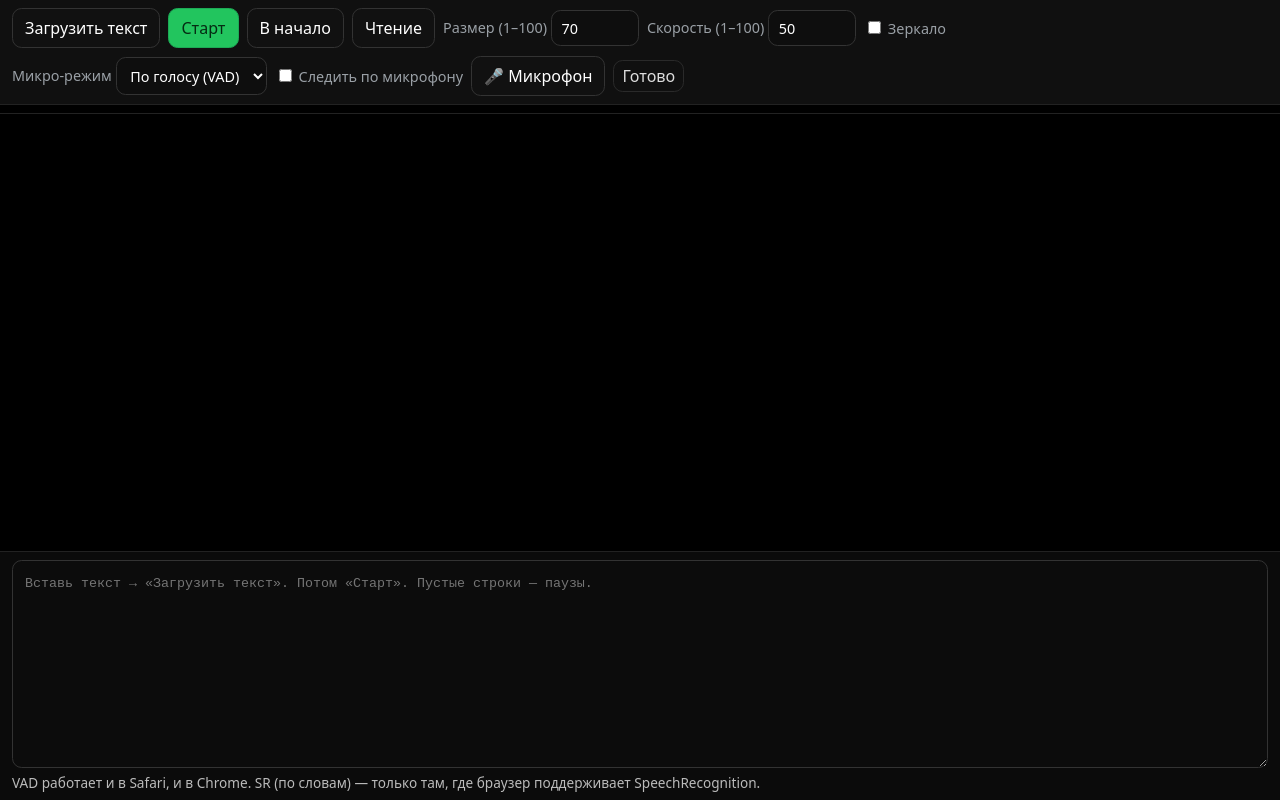
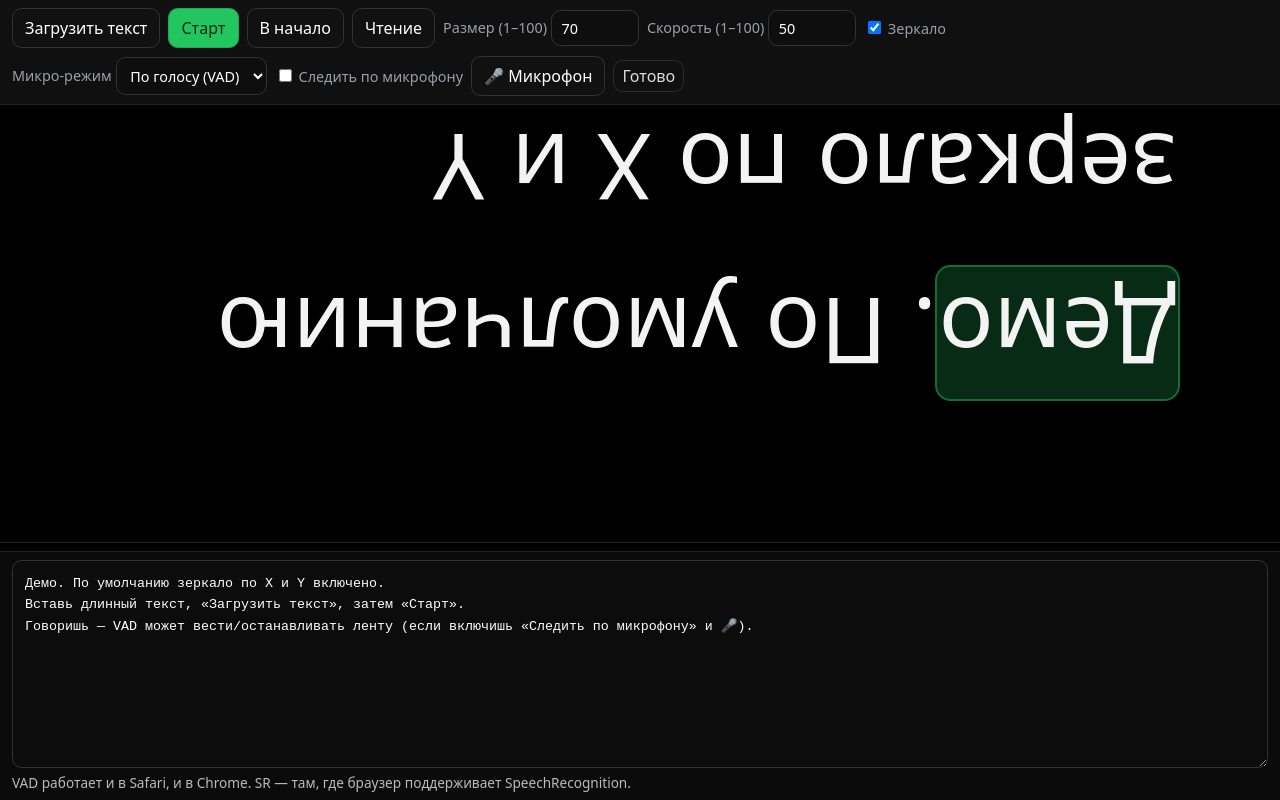
Before and after one commit to klimenkoalex/teleprompter, a plain HTML site: page index.html in a window 1280 px wide. Drawn offline with Linux system fonts and the light colour scheme.

Commit message:
Update title and improve mirror functionality

```diff
--- a/index.html
+++ b/index.html
@@ -3,7 +3,7 @@
 <head>
 <meta charset="utf-8">
 <meta name="viewport" content="width=device-width, initial-scale=1, viewport-fit=cover">
-<title>Телесуфлёр — VAD везде, SR опционально</title>
+<title>Телесуфлёр — зеркало по X и Y по умолчанию</title>
 <style>
   :root{ --bg:#000; --fg:#f3f3f3; --muted:#9aa0a6; --accent:#22c55e; }
   *{ box-sizing:border-box }
@@ -22,29 +22,34 @@
   }
   input[type="number"]::-webkit-outer-spin-button,
   input[type="number"]::-webkit-inner-spin-button{ -webkit-appearance:none; margin:0; }
-  select{
-    background:#0e0e0e; color:#fff; border:1px solid #333; border-radius:.6rem; padding:.45rem .6rem; font:inherit;
-  }
-  button{ font:inherit; background:#111; color:#fff; border:1px solid #333; padding:.5rem .75rem; border-radius:.6rem; }
+  select{ background:#0e0e0e; color:#fff; border:1px solid #333; border-radius:.6rem; padding:.45rem .6rem; font:inherit }
+  button{ font:inherit; background:#111; color:#fff; border:1px solid #333; padding:.5rem .75rem; border-radius:.6rem }
   button.primary{ background:var(--accent); color:#052b13; border-color:#1daa56 }
   button[disabled]{ opacity:.6; pointer-events:none }
   .pill{ padding:.25rem .5rem; border:1px solid #2a2a2a; border-radius:.6rem; color:#ddd }
+
   .viewer{ position:relative; flex:1; overflow:hidden; border-top:1px solid #222 }
-  .mirror{ transform:scaleX(-1) }
+  /* Зеркало: теперь по умолчанию и по X, и по Y */
+  .mirror{ transform: scale(-1,-1); }
+
   .script{
-    position:absolute; left:8vw; right:8vw; top:8rem;
-    line-height:1.8; font-size:84px; will-change:transform; transform:translateY(0);
+    position:absolute; inset:8rem 0 auto 0;
+    padding:0 8vw; padding-right:calc(8vw + .6em);
+    line-height:1.8; font-size:84px;
+    transform:translate3d(0,0,0); will-change:transform;
 
-    /* переносы и аккуратная разметка текста */
-    white-space: pre-wrap;       /* сохраняем \n, переносим по пробелам */
-    overflow-wrap: anywhere;     /* длинные слова/URL переносим где угодно */
-    word-break: normal;          /* не рубим слова жестко */
-    -webkit-hyphens: auto; hyphens: auto; /* дефисы там, где есть словарь */
+    /* переносы — чтобы не резало слова */
+    white-space:pre-wrap;
+    overflow-wrap:anywhere;
+    word-break:break-word;
+    -webkit-hyphens:auto; hyphens:auto;
   }
   .word{ padding:.04em .02em; border-radius:.15em }
   .current{ background:rgba(34,197,94,.22); outline:2px solid rgba(34,197,94,.55) }
+
   .reading .toolbar, .reading .editor{ display:none!important }
   .reading .viewer{ height:100dvh }
+
   .editor{ padding:.5rem .75rem; background:#0b0b0b; border-top:1px solid #222 }
   textarea{ width:100%; min-height:26dvh; background:#0c0c0c; color:#fff; border:1px solid #333; border-radius:.6rem; padding:.75rem; line-height:1.6 }
   .hint{ color:#bbb; font-size:.85rem }
@@ -62,19 +67,16 @@
     <div class="group">
       <label>Размер (1–100) <input type="number" id="fontVal" min="1" max="100" value="70" inputmode="numeric" placeholder="1–100"></label>
       <label>Скорость (1–100) <input type="number" id="speedVal" min="1" max="100" value="50" inputmode="numeric" placeholder="1–100"></label>
-      <label><input type="checkbox" id="chkMirror"> Зеркало</label>
+      <label><input type="checkbox" id="chkMirror" checked> Зеркало</label>
     </div>
     <div class="group">
-      <label title="Режим работы микрофона">
-        Микро-режим
+      <label>Микро-режим
         <select id="micMode">
           <option value="vad">По голосу (VAD)</option>
           <option value="sr">По словам (SR)</option>
         </select>
       </label>
-      <label title="Останавливать/вести текст от микрофона">
-        <input type="checkbox" id="chkFollow"> Следить по микрофону
-      </label>
+      <label><input type="checkbox" id="chkFollow"> Следить по микрофону</label>
       <button id="btnMic">🎤 Микрофон</button>
     </div>
     <div class="group"><span class="pill" id="status">Готово</span></div>
@@ -86,7 +88,7 @@
 
   <div class="editor">
     <textarea id="src" placeholder="Вставь текст → «Загрузить текст». Потом «Старт». Пустые строки — паузы."></textarea>
-    <div class="hint">VAD работает и в Safari, и в Chrome. SR (по словам) — только там, где браузер поддерживает SpeechRecognition.</div>
+    <div class="hint">VAD работает и в Safari, и в Chrome. SR — там, где браузер поддерживает SpeechRecognition.</div>
   </div>
 </div>
 
@@ -111,23 +113,24 @@
   // SR и VAD
   const SR = window.SpeechRecognition || window.webkitSpeechRecognition || null;
   const supportsVAD = !!(navigator.mediaDevices && navigator.mediaDevices.getUserMedia && (window.AudioContext||window.webkitAudioContext));
-  let micMode='vad'; // по умолчанию VAD
+  let micMode='vad';
   let recognition=null, recogOn=false, tail=[];
   const TAIL=6, LOOKAHEAD=60;
 
   let audioCtx=null, mediaStream=null, analyser=null, vadOn=false, voiceActive=false, vadRaf=null;
-  const VAD_ON=0.025, VAD_OFF=0.015; // RMS пороги
+  const VAD_ON=0.025, VAD_OFF=0.015;
 
-  // Инициализация селектора режима
+  // --- зеркало: включаем класс на viewer по умолчанию ---
+  viewer.classList.add('mirror');
+
+  // Инициализация режима микрофона
   (function initMicMode(){
     if(!SR){ micModeSel.querySelector('option[value="sr"]').disabled = true; }
     if(!supportsVAD){ micModeSel.querySelector('option[value="vad"]').disabled = true; }
     if(!supportsVAD && SR) micMode='sr';
     micModeSel.value = micMode;
     micModeSel.addEventListener('change', ()=>{
-      const next = micModeSel.value;
-      stopAllMic();
-      micMode = next;
+      stopAllMic(); micMode = micModeSel.value;
       note('Режим микрофона: ' + (micMode==='vad'?'VAD':'SR'));
     });
   })();
@@ -136,14 +139,14 @@
   function map100(n,min,max){ return min + (max - min) * (n - 1) / 99; }
   const norm = s => (s||"").toLowerCase().replaceAll('ё','е').replace(/[^\p{L}\p{N}'’\- ]+/gu,' ').replace(/\s+/g,' ').trim();
 
-  // Рендер текста с обёрткой слов (для SR)
+  // Рендер текста (с обёрткой слов для SR)
   function splitTokens(text){
     const tokens=[]; const re=/[\p{L}\p{N}’'\-]+|[^\s\p{L}\p{N}]/gu; let m,i=0;
     while(m=re.exec(text)){ if(m.index>i) tokens.push(text.slice(i,m.index)); tokens.push(m[0]); i=re.lastIndex }
     if(i<text.length) tokens.push(text.slice(i)); return tokens;
   }
   function render(text){
-    script.style.transform='translateY(0)'; offset=0; currentWord=0;
+    script.style.transform='translate3d(0,0,0)'; offset=0; currentWord=0;
     words=[]; spans=[]; script.innerHTML='';
     const toks=splitTokens(text || 'Добавь текста побольше, чем один экран 🙂');
     const frag=document.createDocumentFragment();
@@ -157,7 +160,10 @@
   }
   function highlight(){ spans.forEach((s,i)=> s.classList.toggle('current', i===currentWord)); }
 
-  // Главный цикл (translateY)
+  // помогающий флаг: включено ли вертикальное зеркало (у нас зеркало = X+Y)
+  function isMirrored(){ return viewer.classList.contains('mirror'); }
+
+  // Главный цикл
   function loop(ts){
     if(!playing){ last=0; return; }
     if(!last) last=ts;
@@ -178,9 +184,14 @@
     }
     requestAnimationFrame(loop);
   }
-  function applyOffset(){ script.style.transform=`translateY(${-offset}px)`; }
+  // ВНИМАНИЕ: при зеркале по Y двигаем текст противоположным знаком,
+  // чтобы визуально он шёл «вверх».
+  function applyOffset(){
+    const y = isMirrored() ? (offset) : (-offset);
+    script.style.transform=`translate3d(0,${y}px,0)`;
+  }
 
-  // SR (по словам)
+  // SR
   function initSR(){
     if(!SR) return null;
     const r=new SR(); r.continuous=true; r.interimResults=true; r.lang='ru-RU';
@@ -215,9 +226,8 @@
     offset += delta; applyOffset();
   }
 
-  // VAD (по голосовой активности)
+  // VAD
   async function startVAD(){
-    if(vadOn) return;
     if(!(navigator.mediaDevices && navigator.mediaDevices.getUserMedia)){ note('VAD недоступен'); return; }
     try{
       audioCtx = new (window.AudioContext || window.webkitAudioContext)();
@@ -229,9 +239,7 @@
       source.connect(analyser);
       vadOn=true; btnMic.classList.add('primary'); note('Микрофон (VAD) включён');
       runVAD();
-    }catch(e){
-      note('Нет доступа к микрофону (нужно https и разрешение)');
-    }
+    }catch(e){ note('Нет доступа к микрофону (нужно https и разрешение)'); }
   }
   function stopVAD(){
     vadOn=false; voiceActive=false;
@@ -239,22 +247,20 @@
     try{ mediaStream?.getTracks().forEach(t=>t.stop()); }catch{}
     try{ audioCtx?.close(); }catch{}
     mediaStream=null; audioCtx=null; analyser=null;
-    btnMic.classList.remove('primary');
-    note('Микрофон выключен');
+    btnMic.classList.remove('primary'); note('Микрофон выключен');
   }
   function runVAD(){
     const buf = new Uint8Array(analyser.fftSize);
-    let smooth = 0;
+    let smooth=0;
     const tick=()=>{
-      if(!vadOn) return;
+      if(!analyser||!vadOn) return;
       analyser.getByteTimeDomainData(buf);
-      let sum=0;
-      for(let i=0;i<buf.length;i++){ const v=(buf[i]-128)/128; sum += v*v; }
-      const rms = Math.sqrt(sum/buf.length);
+      let sum=0; for(let i=0;i<buf.length;i++){ const v=(buf[i]-128)/128; sum+=v*v; }
+      const rms=Math.sqrt(sum/buf.length);
       smooth = smooth*0.9 + rms*0.1;
       if(!voiceActive && smooth>VAD_ON) voiceActive=true;
       else if(voiceActive && smooth<VAD_OFF) voiceActive=false;
-      vadRaf = requestAnimationFrame(tick);
+      vadRaf=requestAnimationFrame(tick);
     };
     tick();
   }
@@ -296,10 +302,15 @@
     if(playing){ document.body.classList.add('reading'); requestAnimationFrame(loop); note('Идёт прокрутка'); } else note('Пауза'); };
   btnReset.onclick=()=>{ playing=false; btnPlay.textContent='Старт'; offset=0; applyOffset(); currentWord=0; highlight(); note('В начало'); };
   btnRead.onclick=()=> document.body.classList.toggle('reading');
-  chkMirror.onchange=()=> viewer.classList.toggle('mirror', chkMirror.checked);
+
+  chkMirror.onchange=()=>{
+    viewer.classList.toggle('mirror', chkMirror.checked);
+    localStorage.setItem('tp_mirror', chkMirror.checked ? '1' : '0');
+    applyOffset(); // пересчитать знак движения
+  };
 
   btnMic.onclick=()=>{
-    if(micMode==='sr' && SR){
+    if(micModeSel.value==='sr' && SR){
       if(!recognition) recognition = initSR();
       if(!recogOn){
         try{ recognition.start(); recogOn=true; btnMic.classList.add('primary'); note('Микрофон (SR) включён'); }
@@ -318,16 +329,29 @@
   speedVal.addEventListener('input', onSpeedInput);
   speedVal.addEventListener('blur', onSpeedBlur);
 
+  // Восстановление (если раньше сохранял зеркало — уважаем его; иначе по умолчанию «вкл»)
   (function(){
     const savedT=localStorage.getItem('tp_script_simple'); if(savedT){ src.value=savedT; render(savedT); }
     const f100=Number(localStorage.getItem('tp_font100')); if(Number.isInteger(f100)&&f100>=1&&f100<=100){ lastFont100=f100; }
     const s100=Number(localStorage.getItem('tp_speed100')); if(Number.isInteger(s100)&&s100>=1&&s100<=100){ lastSpeed100=s100; }
-    fontVal.value=String(lastFont100); speedVal.value=String(lastSpeed100);
-    applyFontNow(); note('Готово');
+    applyFontNow();
+
+    const mSaved = localStorage.getItem('tp_mirror');
+    const useMirror = (mSaved===null) ? true : (mSaved==='1');
+    chkMirror.checked = useMirror;
+    viewer.classList.toggle('mirror', useMirror);
+    applyOffset();
+
+    if(!src.value){
+      const demo=`Демо. По умолчанию зеркало по X и Y включено.
+Вставь длинный текст, «Загрузить текст», затем «Старт».
+Говоришь — VAD может вести/останавливать ленту (если включишь «Следить по микрофону» и 🎤).`;
+      src.value=demo; render(demo);
+    }
   })();
 
   function stopAllMic(){
-    if(recogOn){ try{ recognition.stop(); }catch{} recogOn=false; }
+    try{ if(recogOn) recognition.stop(); }catch{}
     if(vadOn) stopVAD();
     btnMic.classList.remove('primary');
   }
```
